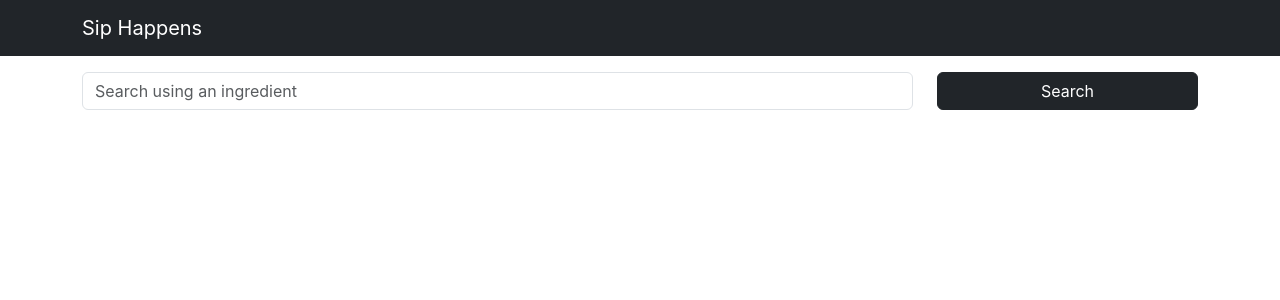
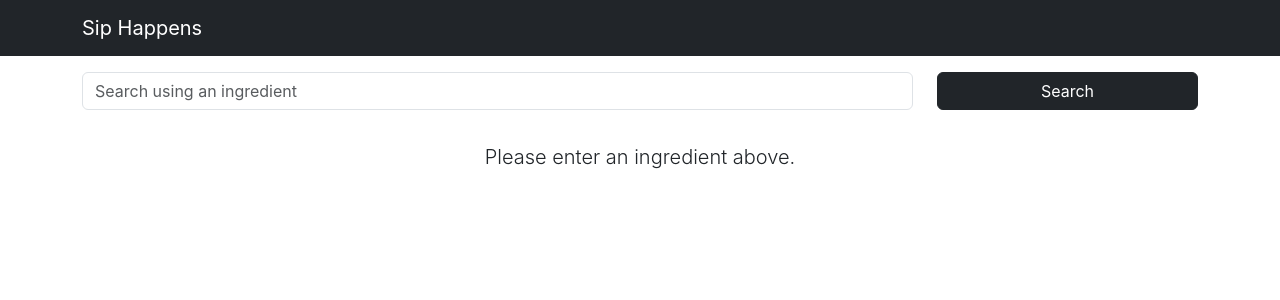
Before and after one commit to landontally/cocktail-pwa, a React (Create React App) app: page / in a window 1280 px wide. Shown: the top 300 px of the page. Built offline with nearby package versions, Linux system fonts and the light colour scheme.

Commit message:
fix: fixed text

```diff
--- a/src/App.js
+++ b/src/App.js
@@ -31,10 +31,13 @@ function App() {
             onBackClick={() => setSelectedCocktail(null)}
           />
         ) : (
-          <CocktailList
-            cocktails={cocktails}
-            onSelectCocktail={(cocktail) => setSelectedCocktail(cocktail)}
-          />
+          <>
+            <CocktailList
+              cocktails={cocktails}
+              onSelectCocktail={(cocktail) => setSelectedCocktail(cocktail)}
+            />
+            {!searchQuery && <CocktailDetails />}
+          </>
         )}
       </div>
     </div>
--- a/src/components/CocktailDetails.js
+++ b/src/components/CocktailDetails.js
@@ -1,9 +1,14 @@
 import React from 'react';
 import { Container, Row, Col, Button, Card, ListGroup } from 'react-bootstrap';
+import styles from './CocktailDetails.module.css';
 
 const CocktailDetails = ({ cocktail, onBackClick }) => {
   if (!cocktail) {
-    return <Container>Please select a cocktail from the list.</Container>;
+    return (
+      <Container className={styles.centeredText}>
+        <p className='lead'>Please enter an ingredient above.</p>
+      </Container>
+    );
   }
 
   const ingredients = [];
--- a/src/components/CocktailDetails.module.css
+++ b/src/components/CocktailDetails.module.css
@@ -50,3 +50,10 @@
     font-weight: bold;
     text-align: center;
   }
+
+  .centeredText {
+    display: flex;
+    justify-content: center;
+    align-items: center;
+    height: 100%;
+  }
```
